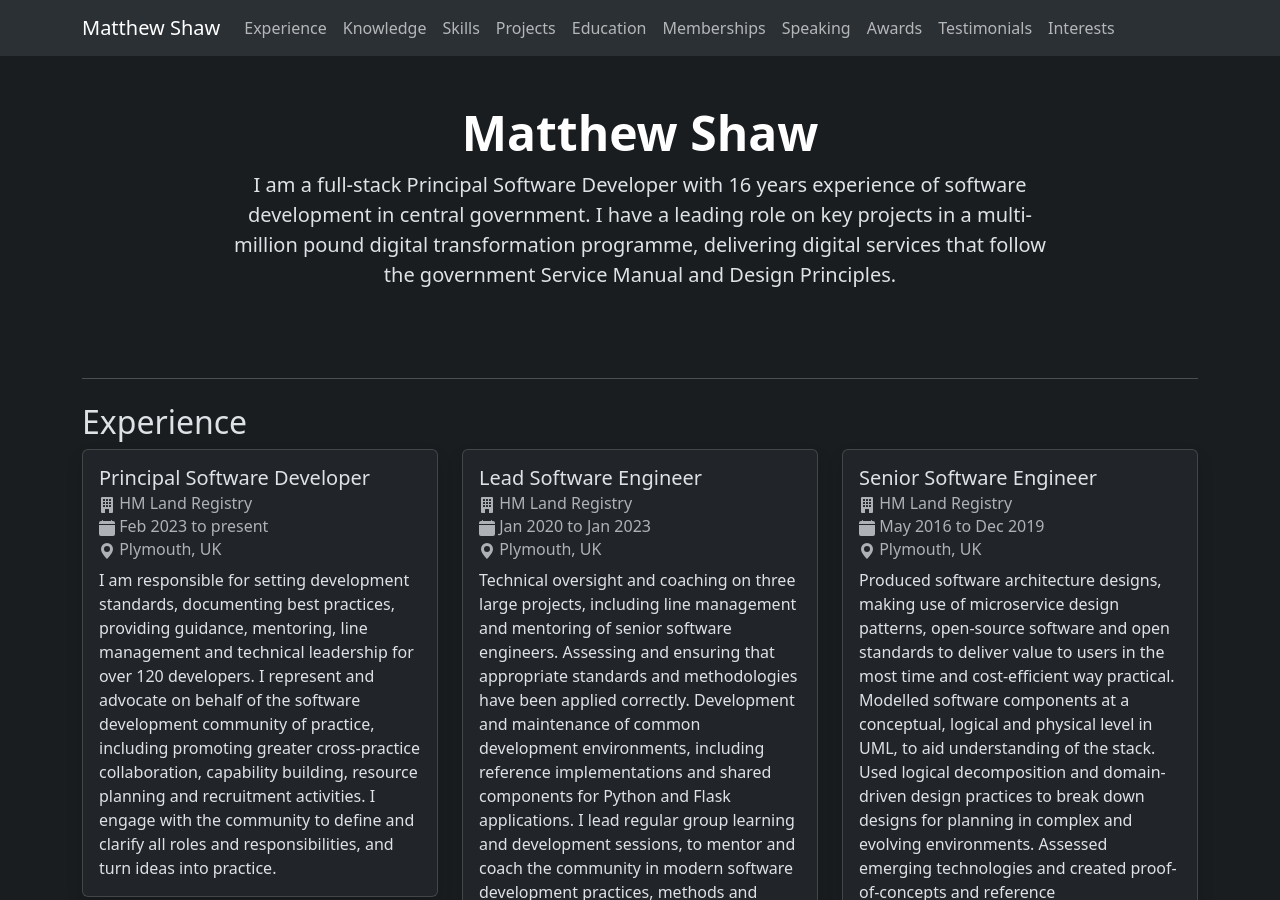
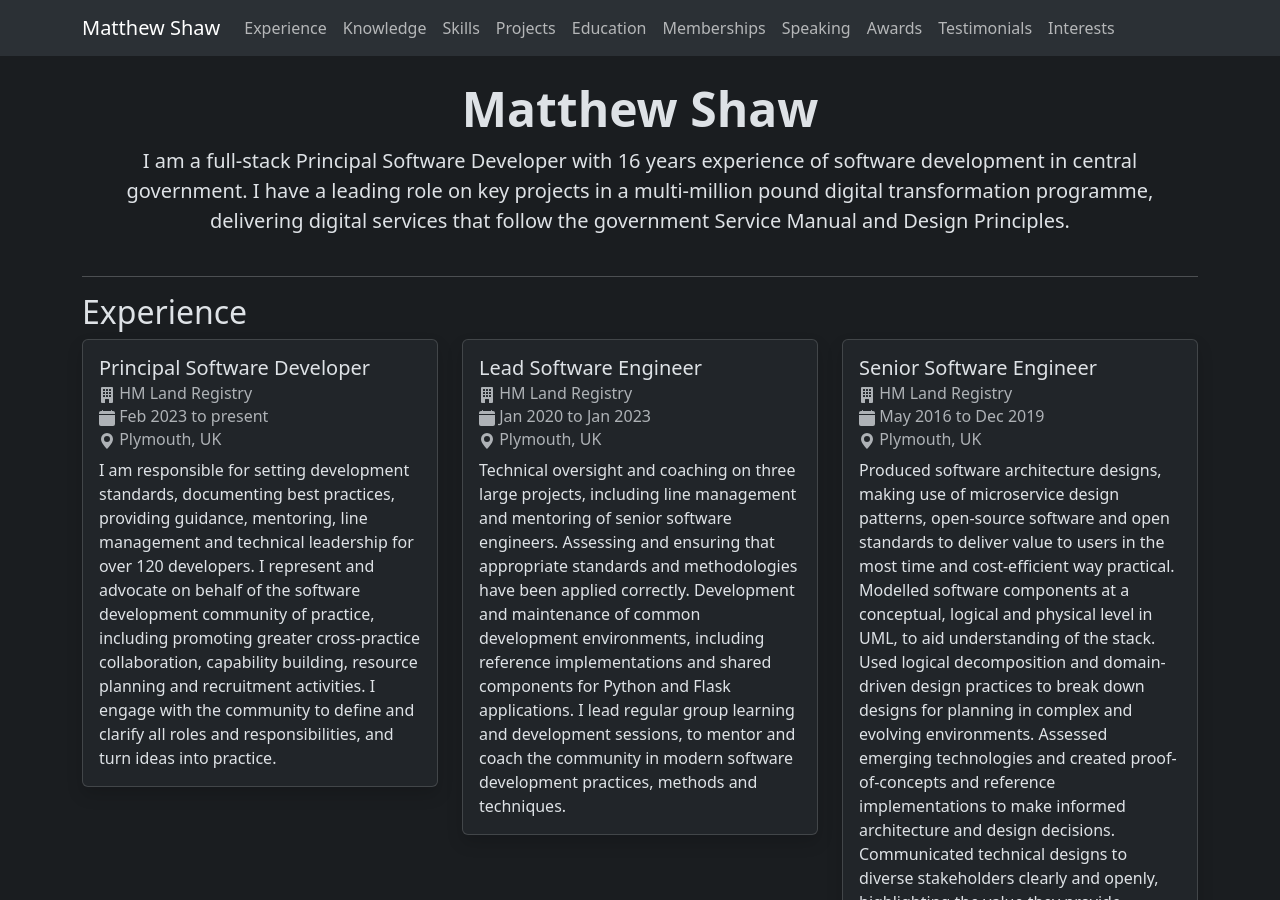
Before and after one commit to matthew-shaw/matthew-shaw.github.io, a Jekyll site: the page built from index.html, in a window 1280 px wide and 900 px high. Built offline with Jekyll 4.4.1, drawn with Linux system fonts in a browser that asks for light colours.

Commit message:
move about to main content

```diff
--- a/_data/cv.yaml
+++ b/_data/cv.yaml
@@ -1,3 +1,4 @@
+about: I am a full-stack Principal Software Developer with 16 years experience of software development in central government. I have a leading role on key projects in a multi-million pound digital transformation programme, delivering digital services that follow the government Service Manual and Design Principles.
 experience:
   - title: Principal Software Developer
     organisation: HM Land Registry
--- a/_layouts/default.html
+++ b/_layouts/default.html
@@ -56,15 +56,6 @@
     </div>
   </nav>
   <main>
-    <div class="container-fluid px-4 py-5 text-center">
-      <h1 class="display-5 fw-bold text-white">{{ site.title }}</h1>
-      <div class="col-lg-8 mx-auto">
-        <p class="fs-5 mb-4">I am a full-stack Principal Software Developer with 16 years experience of
-          software development in central government. I have a leading role on key projects in a multi-million
-          pound digital transformation programme, delivering digital services that follow the government
-          Service Manual and Design Principles.</p>
-      </div>
-    </div>
     <div class="container">
       {{ content }}
     </div>
--- a/index.html
+++ b/index.html
@@ -2,8 +2,14 @@
 layout: default
 permalink: /
 ---
+<div class="row pt-4 pb-2">
+    <div class="col text-center">
+        <h1 class="display-5 fw-bold">{{ site.title }}</h1>
+        <p class="lead">{{ site.data.cv.about }}</p>
+    </div>
+</div>
 <hr>
-<div class="row py-2">
+<div class="row pb-2">
     <div class="col">
         <h2 id="experience">Experience</h2>
         <div class="row row-cols-1 row-cols-lg-3 row-cols-md-2 g-4">
```
